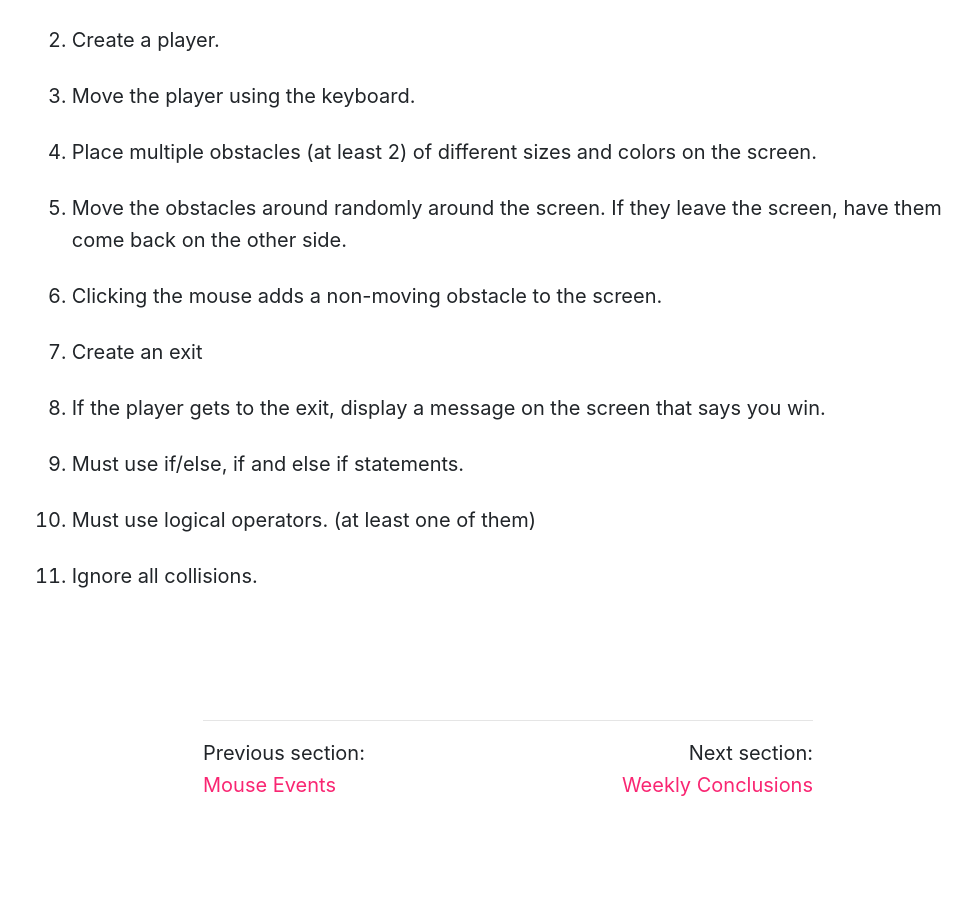
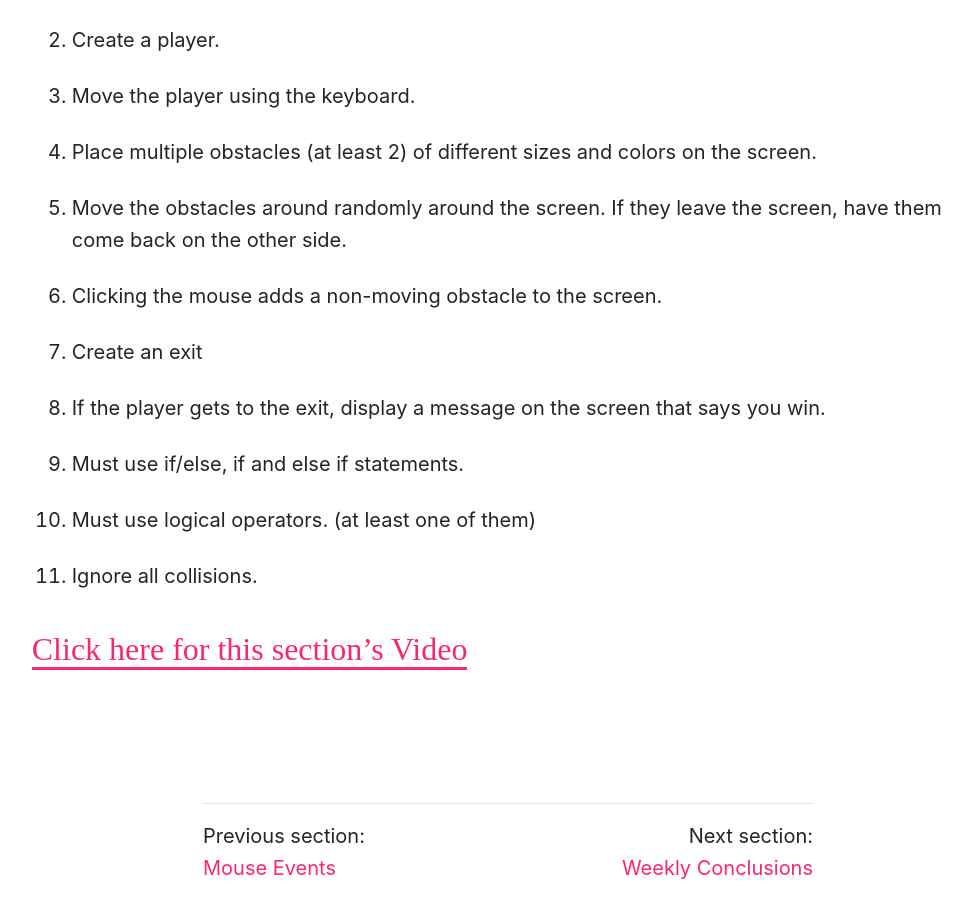
Before and after one commit to Montana-Media-Arts/creative-coding-1-Fall2019, a Jekyll site: the page built from modules/week-11/_posts/2017-02-10-homework.md, in a window 1280 px wide and 900 px high, scrolled down 1043 px. Shown: the whole window, without its empty margins (132-1104 px from the left). Built offline with Jekyll 4.4.1, drawn with Linux system fonts in a browser that asks for light colours; nearby versions of some CDN libraries; before the commit the page ends 1860 px from its top, so only the background shows below that.

Commit message:
Update 2017-02-10-homework.md

```diff
--- a/modules/week-11/_posts/2017-02-10-homework.md
+++ b/modules/week-11/_posts/2017-02-10-homework.md
@@ -21,3 +21,6 @@ For this homework, you are going to create a spore-like game.  It should be made
 10. Must use if/else, if and else if statements.
 11. Must use logical operators. (at least one of them)
 12. Ignore all collisions.
+
+
+<a href="https://umontana.zoom.us/recording/share/ZbyMxWbARyyOP6gm3aJJq1buRFF3DoUdgTkNU_zmaKuwIumekTziMw" target="_new" style="font-family:Ariel; font-size:32px;">Click here for this section's Video</a>
```
